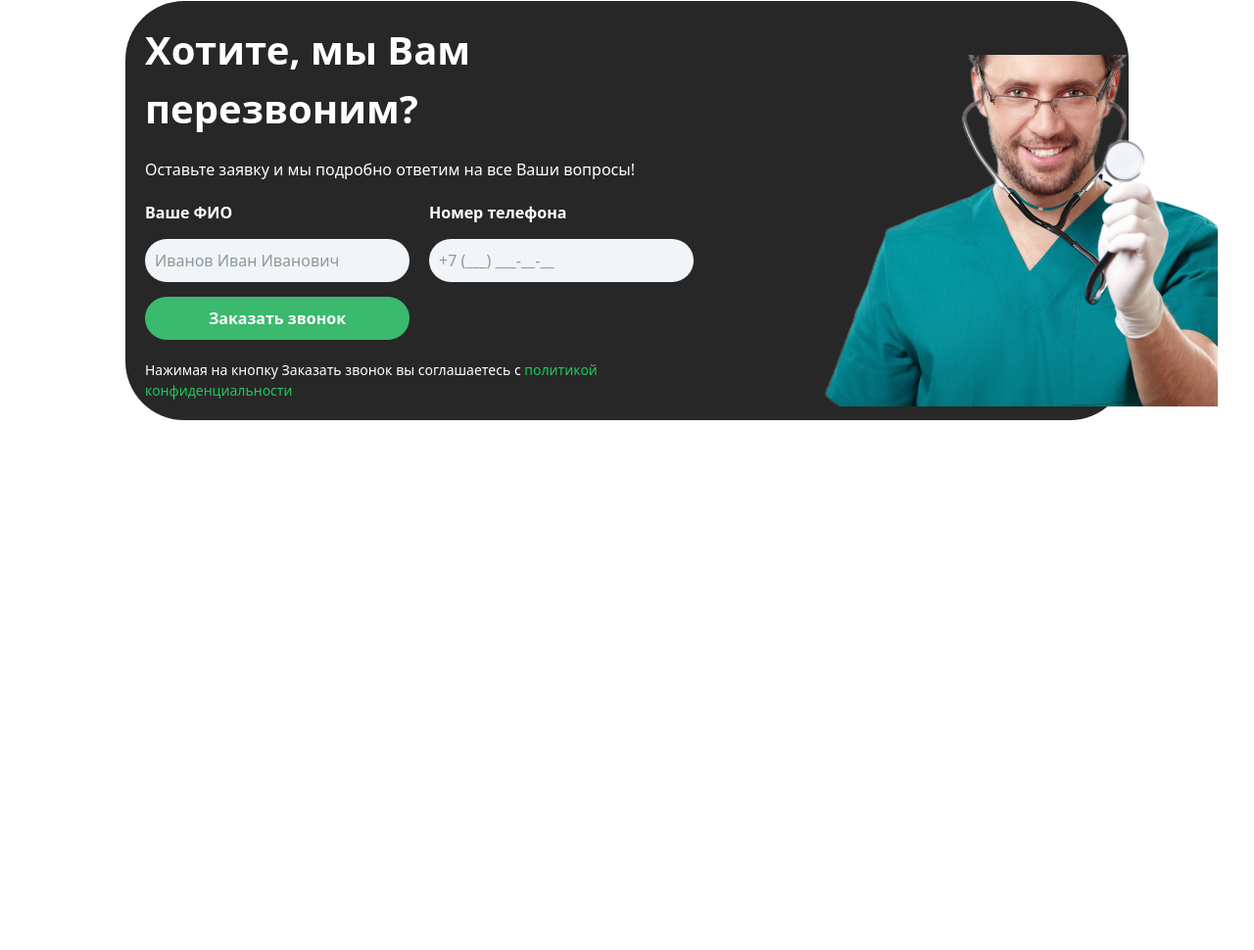
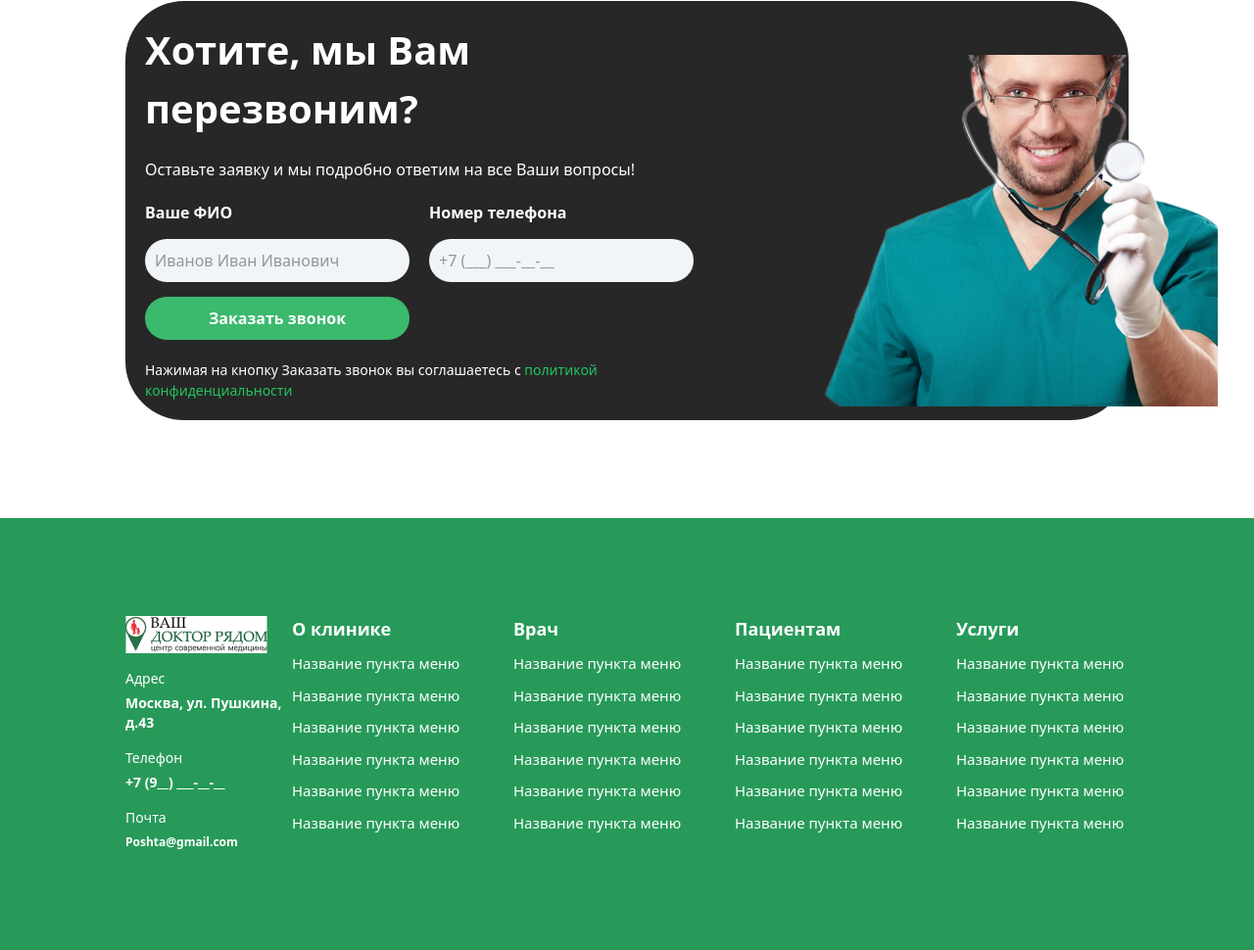
Before and after one commit to Je-double-f/Exam, a website: page src/index3.html in a window 1280 px wide. Shown: the part 2535-3505 px from the top of the page at 98% size. Before the commit the page ends 3064 px from the top, so only its background shows below. Drawn offline with Linux system fonts and the light colour scheme.

Commit message:
footer for page #3 is done and page #3 is done

```diff
--- a/src/index3.html
+++ b/src/index3.html
@@ -181,7 +181,63 @@
         </section>
     </main>
 
-
+    <footer class="bg-[#279A59]">
+        <div class="w-[95%] text-white m-auto lg:gap-[0] lg:justify-between lg:w-[80%] flex lg:flex-row flex-col gap-[20px] py-[100px]">
+            <aside class="lg:flex flex-col items-start grid grid-rows-[42px_68px] grid-cols-[127px_127px_127px] gap-[15px_0]  lg:gap-[15px]">
+                <img src="./Photo/image 1.png" alt="" class="col-[1/-1]">
+                <div class="flex flex-col gap-[5px]">
+                    <h4 class="text-[14px] font-[400]">Адрес</h4>
+                    <p class="text-[14px] font-[600] leading-[20px]">Москва, ул. Пушкина, д.43</p>
+                </div>
+                <div class="flex flex-col gap-[5px]">
+                    <h4 class="text-[14px] font-[400]">Телефон</h4>
+                    <p class="text-[14px] font-[600] leading-[20px]">+7 (9__) ___-__-__</p>
+                </div>
+                <div class="flex flex-col gap-[5px]">
+                    <h4 class="text-[14px] font-[400]">Почта</h4>
+                    <p class="text-[12px] font-[600] leading-[20px]">Poshta@gmail.com</p>
+                </div>
+            </aside>
+            <div class="grid grid-cols-[186px_186px] lg:grid-rows-[222px] lg:items-center lg:gap-[50px] lg:grid-cols-[176px_176px_176px_176px] gap-[80px_9px] grid-rows-[222px_222px]">
+                <ul class="flex flex-col items-start lg:gap-[10px] gap-[15px]">
+                    <h1 class="text-[18px] font-[700]">О клинике</h1>
+                    <li class="text-[15px] font-[400] cursor-pointer hover:text-[lightgray]"><a href="">Название пункта меню</a></li>
+                    <li class="text-[15px] font-[400] cursor-pointer hover:text-[lightgray]"><a href="">Название пункта меню</a></li>
+                    <li class="text-[15px] font-[400] cursor-pointer hover:text-[lightgray]"><a href="">Название пункта меню</a></li>
+                    <li class="text-[15px] font-[400] cursor-pointer hover:text-[lightgray]"><a href="">Название пункта меню</a></li>
+                    <li class="text-[15px] font-[400] cursor-pointer hover:text-[lightgray]"><a href="">Название пункта меню</a></li>
+                    <li class="text-[15px] font-[400] cursor-pointer hover:text-[lightgray]"><a href="">Название пункта меню</a></li>
+                </ul>
+                <ul class="flex flex-col items-start lg:gap-[10px] gap-[15px]">
+                    <h1 class="text-[18px] font-[700]">Врач</h1>
+                    <li class="text-[15px] font-[400] cursor-pointer hover:text-[lightgray]"><a href="">Название пункта меню</a></li>
+                    <li class="text-[15px] font-[400] cursor-pointer hover:text-[lightgray]"><a href="">Название пункта меню</a></li>
+                    <li class="text-[15px] font-[400] cursor-pointer hover:text-[lightgray]"><a href="">Название пункта меню</a></li>
+                    <li class="text-[15px] font-[400] cursor-pointer hover:text-[lightgray]"><a href="">Название пункта меню</a></li>
+                    <li class="text-[15px] font-[400] cursor-pointer hover:text-[lightgray]"><a href="">Название пункта меню</a></li>
+                    <li class="text-[15px] font-[400] cursor-pointer hover:text-[lightgray]"><a href="">Название пункта меню</a></li>
+                </ul>
+                <ul class="flex flex-col items-start lg:gap-[10px] gap-[15px]">
+                    <h1 class="text-[18px] font-[700]">Пациентам</h1>
+                    <li class="text-[15px] font-[400] cursor-pointer hover:text-[lightgray]"><a href="">Название пункта меню</a></li>
+                    <li class="text-[15px] font-[400] cursor-pointer hover:text-[lightgray]"><a href="">Название пункта меню</a></li>
+                    <li class="text-[15px] font-[400] cursor-pointer hover:text-[lightgray]"><a href="">Название пункта меню</a></li>
+                    <li class="text-[15px] font-[400] cursor-pointer hover:text-[lightgray]"><a href="">Название пункта меню</a></li>
+                    <li class="text-[15px] font-[400] cursor-pointer hover:text-[lightgray]"><a href="">Название пункта меню</a></li>
+                    <li class="text-[15px] font-[400] cursor-pointer hover:text-[lightgray]"><a href="">Название пункта меню</a></li>
+                </ul>
+                <ul class="flex flex-col items-start lg:gap-[10px] gap-[15px]">
+                    <h1 class="text-[18px] font-[700]">Услуги</h1>
+                    <li class="text-[15px] font-[400] cursor-pointer hover:text-[lightgray]"><a href="">Название пункта меню</a></li>
+                    <li class="text-[15px] font-[400] cursor-pointer hover:text-[lightgray]"><a href="">Название пункта меню</a></li>
+                    <li class="text-[15px] font-[400] cursor-pointer hover:text-[lightgray]"><a href="">Название пункта меню</a></li>
+                    <li class="text-[15px] font-[400] cursor-pointer hover:text-[lightgray]"><a href="">Название пункта меню</a></li>
+                    <li class="text-[15px] font-[400] cursor-pointer hover:text-[lightgray]"><a href="">Название пункта меню</a></li>
+                    <li class="text-[15px] font-[400] cursor-pointer hover:text-[lightgray]"><a href="">Название пункта меню</a></li>
+                </ul>
+            </div>
+        </div>
+    </footer>
 
 </body>
 </html>
```
